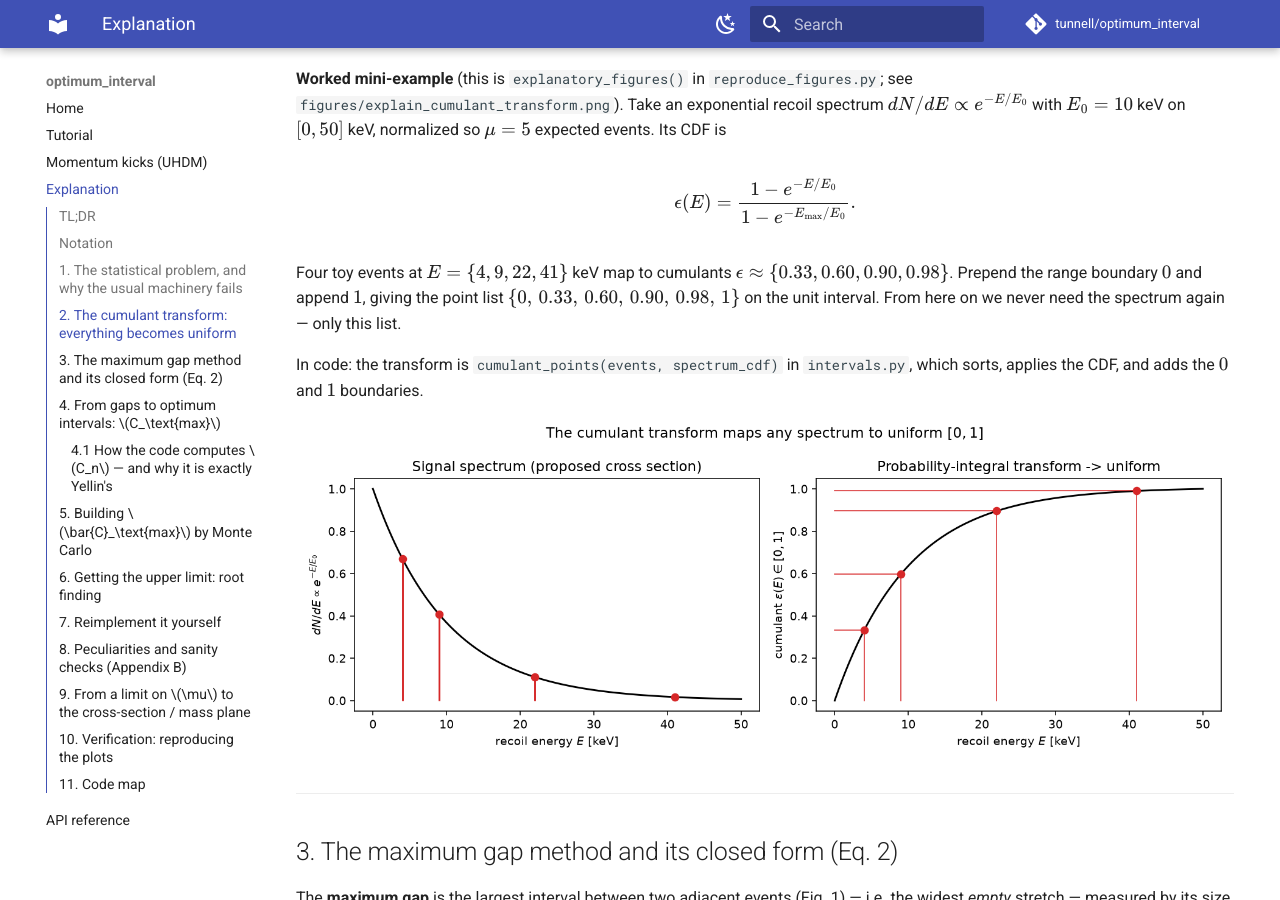
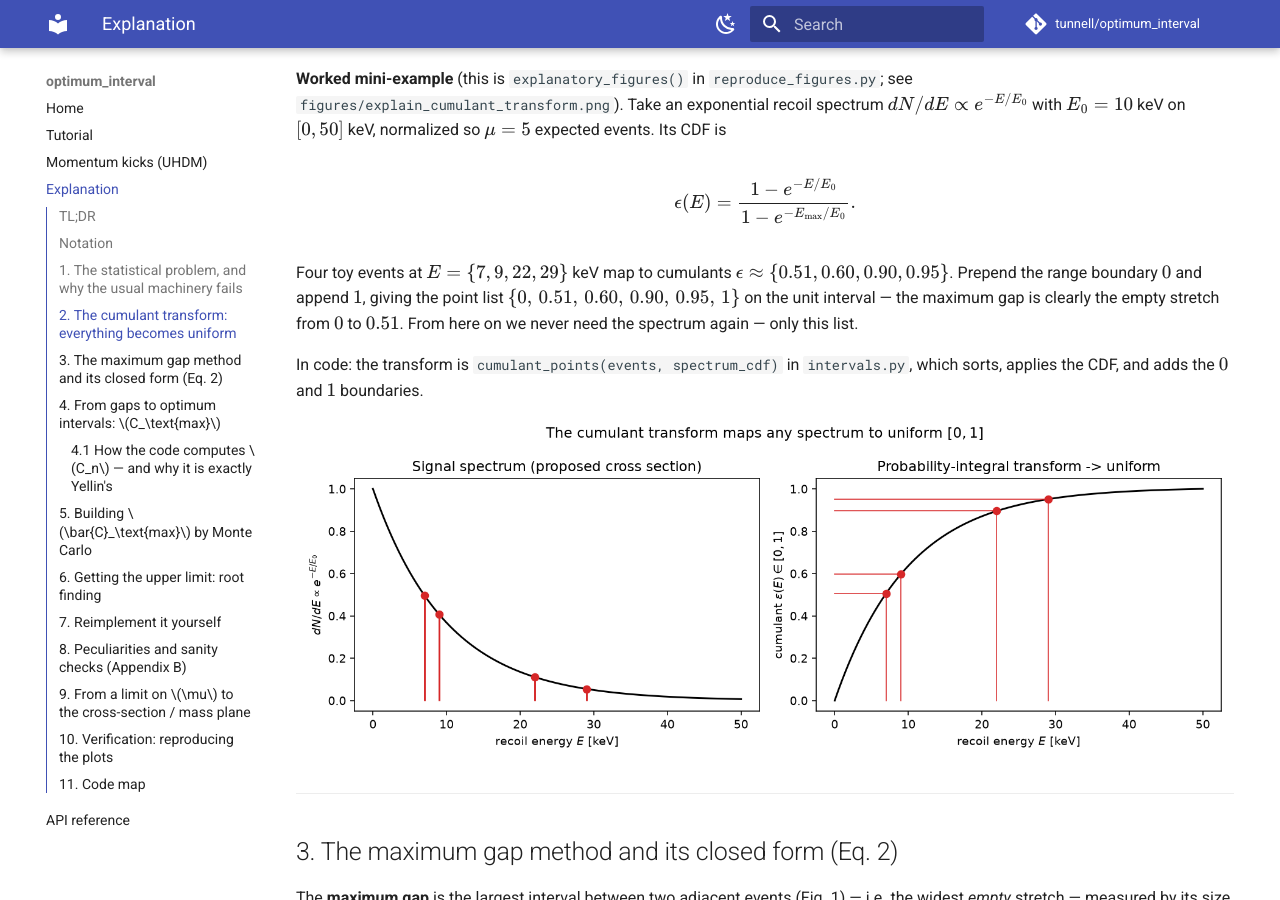
Before and after one commit to tunnell/optimum_interval, an MkDocs documentation site: the page built from docs/explanation.md, in a window 1280 px wide and 900 px high, scrolled down 2568 px. Built offline with MkDocs 1.6.1 and Material for MkDocs 9.7.7, drawn with Linux system fonts in a browser that asks for light colours; comment, search, counter and statistics services are not loaded.

Commit message:
Make the worked example's gaps visually distinct
The toy cumulants {0.33, 0.60, 0.90, 0.98} gave three nearly equal gaps, so
the k-largest schematic did not show which interval is which. New energies
{7, 9, 22, 29} keV map to cumulants {0.51, 0.60, 0.90, 0.95}: the max gap
(0 -> 0.51) dominates and each k-arrow ends at a distinct event. Updated
EXPLANATION.md and regenerated both explanatory figures.

```diff
--- a/EXPLANATION.md
+++ b/EXPLANATION.md
@@ -129,10 +129,11 @@
 \epsilon(E)=\frac{1-e^{-E/E_0}}{1-e^{-E_\text{max}/E_0}} .
 $$
 
-Four toy events at $E=\{4,9,22,41\}$ keV map to cumulants
-$\epsilon\approx\{0.33,0.60,0.90,0.98\}$. Prepend the range boundary $0$ and
-append $1$, giving the point list $\{0,\,0.33,\,0.60,\,0.90,\,0.98,\,1\}$ on the
-unit interval. From here on we never need the spectrum again — only this list.
+Four toy events at $E=\{7,9,22,29\}$ keV map to cumulants
+$\epsilon\approx\{0.51,0.60,0.90,0.95\}$. Prepend the range boundary $0$ and
+append $1$, giving the point list $\{0,\,0.51,\,0.60,\,0.90,\,0.95,\,1\}$ on the
+unit interval — the maximum gap is clearly the empty stretch from $0$ to $0.51$.
+From here on we never need the spectrum again — only this list.
 
 In code: the transform is `cumulant_points(events, spectrum_cdf)` in
 `intervals.py`, which sorts, applies the CDF, and adds the $0$ and $1$
--- a/reproduce_figures.py
+++ b/reproduce_figures.py
@@ -370,7 +370,9 @@
     def cdf(e):  # normalized exponential CDF -> uniform [0, 1]
         return (1.0 - np.exp(-e / e0)) / norm
 
-    events_E = np.array([4.0, 9.0, 22.0, 41.0])
+    # Chosen so the cumulants (~0.51, 0.60, 0.90, 0.95) give clearly distinct
+    # gaps in the k-largest schematic.
+    events_E = np.array([7.0, 9.0, 22.0, 29.0])
     events_u = cdf(events_E)
 
     fig, (axL, axR) = plt.subplots(1, 2, figsize=(11, 4))
```
Also changed, not shown: figures/explain_cumulant_transform.png, figures/explain_klargest_schematic.png.
